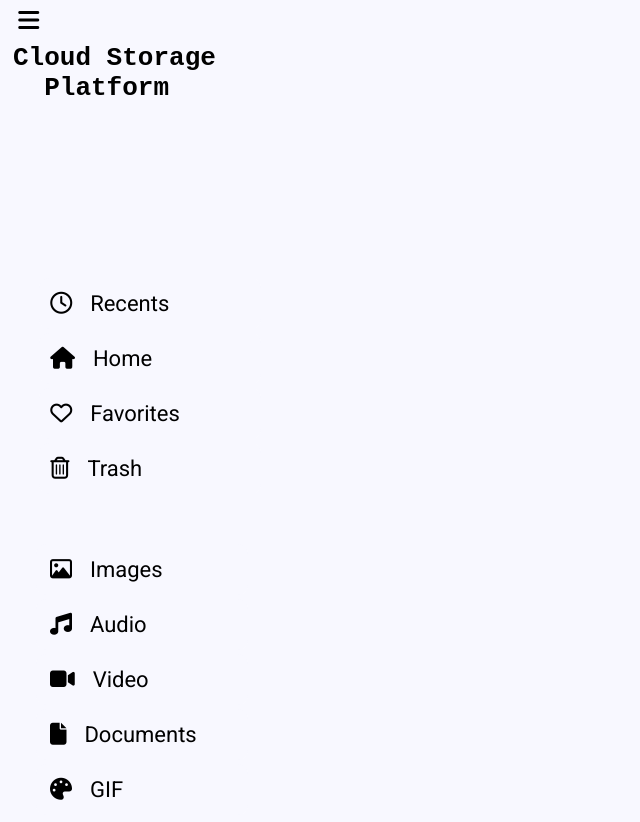
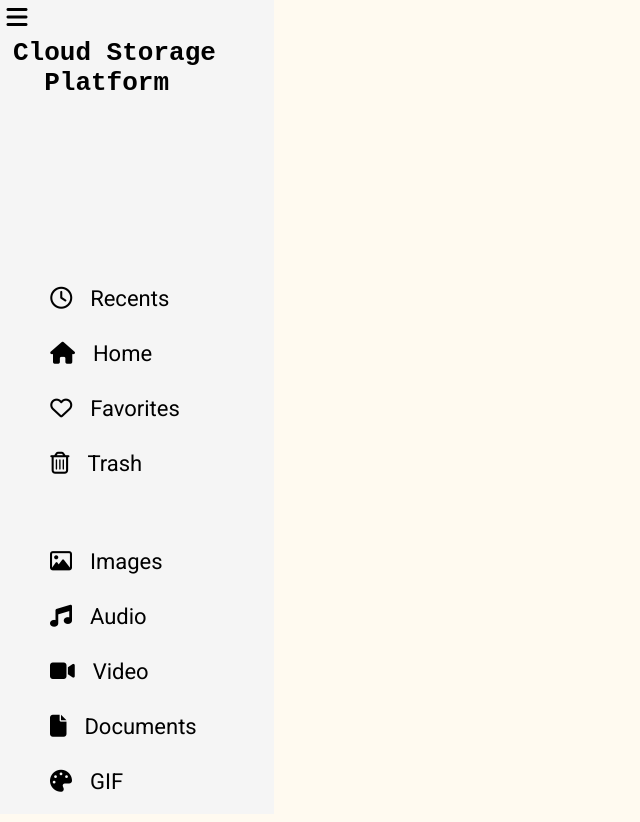
Before and after one commit to rushaan1/Cloud-Storage-Platform, an Angular app in the folder Cloud Storage Platform/AngularApplication/CloudStoragePlatformUI/: page / in a window 1280 px wide. Shown: the whole page, without its empty margins (0-640 px from the left). Built offline with nearby package versions, Linux system fonts and the light colour scheme.

Commit message:
Navigation drawer almost complete, storage viewer left

```diff
--- a/Cloud Storage Platform/AngularApplication/CloudStoragePlatformUI/src/app/app.component.css
+++ b/Cloud Storage Platform/AngularApplication/CloudStoragePlatformUI/src/app/app.component.css
@@ -1,3 +1,7 @@
 .navigation-drawer{
-    width: 25%;
+    height: 100vh;
 }
+
+.drawer-component{
+    height: 100vh;
+}
--- a/Cloud Storage Platform/AngularApplication/CloudStoragePlatformUI/src/app/app.component.html
+++ b/Cloud Storage Platform/AngularApplication/CloudStoragePlatformUI/src/app/app.component.html
@@ -1,5 +1,5 @@
 <div class="navigation-drawer">
-  <drawer></drawer>
+  <drawer class="drawer-component" (miniSet)="miniToggle($event)"></drawer>
 </div>
 <div class="dashboard">
 
--- a/Cloud Storage Platform/AngularApplication/CloudStoragePlatformUI/src/app/app.component.ts
+++ b/Cloud Storage Platform/AngularApplication/CloudStoragePlatformUI/src/app/app.component.ts
@@ -1,10 +1,21 @@
-import { Component } from '@angular/core';
+import { Component, OnInit } from '@angular/core';
 
 @Component({
   selector: 'app-root',
   templateUrl: './app.component.html',
   styleUrl: './app.component.css'
 })
-export class AppComponent {
+export class AppComponent implements OnInit {
+  ngOnInit(): void {
+    this.miniToggle(false);
+  }
+
   title = 'CloudStoragePlatformUI';
+  miniset:boolean = false;
+
+  miniToggle(event:boolean){
+    this.miniset = event;
+    const navDrawer = document.getElementsByClassName("navigation-drawer")[0] as HTMLElement;
+    navDrawer.style.width = event ? "50px" : "321px";
+  }
 }
--- a/Cloud Storage Platform/AngularApplication/CloudStoragePlatformUI/src/app/navigation-drawer/navigation-drawer.component.css
+++ b/Cloud Storage Platform/AngularApplication/CloudStoragePlatformUI/src/app/navigation-drawer/navigation-drawer.component.css
@@ -1,11 +1,23 @@
+.drawer{
+    background-color: #F5F5F5;
+    transition: all 0.7s ease-in-out;
+    position: absolute;
+    height: 100vh;
+    /* display:none; */
+}
+
 h1 {
     margin-top: 3.5px;
     margin-left: 13px;
 }
 
+pre{
+    background-color: #F5F5F5;
+}
+
 .top-category {
-    margin-bottom: 5vh;
-    padding: 3px 13px 3px 39px;
+    padding: 3px 13px 40px 39px;
+    background-color: #F5F5F5;
 }
 
 .bottom-category{
@@ -16,6 +28,7 @@ h1 {
     list-style: none;
     font-family: 'Roboto', sans-serif;
     font-size: 22px;
+    background-color: #F5F5F5;
 }
 
 i {
@@ -28,6 +41,7 @@ li {
     border-radius: 10px;
     width: 200px;
     margin-bottom: 4px;
+    user-select: none !important;
 }
 
 li:hover{
@@ -46,14 +60,28 @@ input {
 
 .storage-info {
     height: 21.5vh;
+    background-color: #F5F5F5;
 }
 
 .menu {
-    margin-left: 9.1px;
-    margin-top: 4.2px;
-    margin-bottom: 5.3px;
     font-size: 1.5rem;
+    background-color: #F5F5F5;
+    display:inline;
+    text-align: center;
 }
+
+.menu-i{
+    margin-right: 0;
+    padding: 5px;
+    width: 24px;
+    height: 24px;
+    border-radius: 50%;
+}
+
+.menu-i:hover{
+    background-color: lightgray;
+}
+
 
 a {
     text-decoration: none;
@@ -64,3 +92,51 @@ a {
 .active {
     background-color: bisque;
 }
+
+
+
+
+
+
+.mini-drawer{
+    background-color: #F5F5F5;
+    width: 50px;
+    transition: all 0.7s ease-in-out;
+    position: absolute;
+    top: 0px;
+    visibility: hidden;
+    height: 100vh;
+    position:sticky;
+    height: 100vh;
+    /* transform: -100%; */
+}
+
+.mini-drawer i{
+    padding-left: 0;
+}
+
+.m-top-cat{
+    padding-left: 0;
+}
+
+.m-bottom-cat{
+    padding-left: 0;
+}
+
+.mini-drawer li{
+    padding-left: 10px !important;
+    width:25px !important;
+}
+
+.m-menu i{
+    padding: 8px !important;
+}
+
+.mini-drawer a{
+    display: inline-block;
+    width: 30px !important;
+}
+
+.sticky-holder{
+    height: 100vh;
+}
--- a/Cloud Storage Platform/AngularApplication/CloudStoragePlatformUI/src/app/navigation-drawer/navigation-drawer.component.html
+++ b/Cloud Storage Platform/AngularApplication/CloudStoragePlatformUI/src/app/navigation-drawer/navigation-drawer.component.html
@@ -1,7 +1,7 @@
 <div class="drawer">
     <div class="drawer-top">
         <div class="menu">
-            <i class="menu fa-solid fa-bars"></i>
+            <i (click)="drawerClick()" class="menu-i fa-solid fa-bars"></i>
         </div>
     <h1><pre>Cloud Storage
   Platform</pre></h1>
@@ -9,17 +9,39 @@
     <div class="storage-info">
 
     </div>
-    <ul class="category top-category">
+    <ul class="category top-category maindrawer-top">
         <li (mouseover)="topCategoryLiHover($event)" (mouseleave)="topCategoryLiHoverAway($event)"><a [routerLink]="['/recents']" [routerLinkActive]="['active']"><i class="fa-regular fa-clock"></i>Recents</a></li>
         <li (mouseover)="topCategoryLiHover($event)" (mouseleave)="topCategoryLiHoverAway($event)"><a [routerLink]="['/home']" [routerLinkActive]="['active']"><i class="fa-solid fa-house"></i>Home</a></li>
         <li (mouseover)="topCategoryLiHover($event)" (mouseleave)="topCategoryLiHoverAway($event)"><a [routerLink]="['/favorites']" [routerLinkActive]="['active']"><i class="fa-regular fa-heart"></i>Favorites</a></li>
         <li (mouseover)="topCategoryLiHover($event)" (mouseleave)="topCategoryLiHoverAway($event)"><a [routerLink]="['/trash']" [routerLinkActive]="['active']"><i class="fa-regular fa-trash-can"></i>Trash</a></li>
     </ul>
-    <ul class="category bottom-category">
-        <li (click)="typeItemSelected($event, 0)" style="padding-left: 0;" (mouseover)="hoverTransitionTrigger($event)" (mouseleave)="hoverTransitionOppositeTrigger($event)" class="category-tab"><input id="0-NavCheckbox" type="checkbox"/><a><i class="fa-regular fa-image"></i>Images</a></li>
-        <li (click)="typeItemSelected($event, 1)" style="padding-left: 0;" (mouseover)="hoverTransitionTrigger($event)" (mouseleave)="hoverTransitionOppositeTrigger($event)" class="category-tab"><input id="1-NavCheckbox" type="checkbox"/><a><i class="fa-solid fa-music"></i>Audio</a></li>
-        <li (click)="typeItemSelected($event, 2)" style="padding-left: 0;" (mouseover)="hoverTransitionTrigger($event)" (mouseleave)="hoverTransitionOppositeTrigger($event)" class="category-tab"><input id="2-NavCheckbox" type="checkbox"/><a><i class="fa-solid fa-video"></i>Video</a></li>
-        <li (click)="typeItemSelected($event, 3)" style="padding-left: 0;" (mouseover)="hoverTransitionTrigger($event)" (mouseleave)="hoverTransitionOppositeTrigger($event)" class="category-tab"><input id="3-NavCheckbox" type="checkbox"/><a><i class="fa-solid fa-file"></i>Documents</a></li>
-        <li (click)="typeItemSelected($event, 4)" style="padding-left: 0;" (mouseover)="hoverTransitionTrigger($event)" (mouseleave)="hoverTransitionOppositeTrigger($event)" class="category-tab"><input id="4-NavCheckbox" type="checkbox"/><a><i class="fa-solid fa-palette"></i>GIF</a></li>
+    <ul class="category bottom-category maindrawer-bottom">
+        <li id="Images" (click)="typeItemSelected($event, 0)" style="padding-left: 0;" (mouseover)="hoverTransitionTrigger($event)" (mouseleave)="hoverTransitionOppositeTrigger($event)" class="category-tab"><input id="0-NavCheckbox" type="checkbox"/><a><i class="fa-regular fa-image"></i>Images</a></li>
+        <li id="Audio" (click)="typeItemSelected($event, 1)" style="padding-left: 0;" (mouseover)="hoverTransitionTrigger($event)" (mouseleave)="hoverTransitionOppositeTrigger($event)" class="category-tab"><input id="1-NavCheckbox" type="checkbox"/><a><i class="fa-solid fa-music"></i>Audio</a></li>
+        <li id="Video" (click)="typeItemSelected($event, 2)" style="padding-left: 0;" (mouseover)="hoverTransitionTrigger($event)" (mouseleave)="hoverTransitionOppositeTrigger($event)" class="category-tab"><input id="2-NavCheckbox" type="checkbox"/><a><i class="fa-solid fa-video"></i>Video</a></li>
+        <li id="Documents" (click)="typeItemSelected($event, 3)" style="padding-left: 0;" (mouseover)="hoverTransitionTrigger($event)" (mouseleave)="hoverTransitionOppositeTrigger($event)" class="category-tab"><input id="3-NavCheckbox" type="checkbox"/><a><i class="fa-solid fa-file"></i>Documents</a></li>
+        <li id="GIF" (click)="typeItemSelected($event, 4)" style="padding-left: 0;" (mouseover)="hoverTransitionTrigger($event)" (mouseleave)="hoverTransitionOppositeTrigger($event)" class="category-tab"><input id="4-NavCheckbox" type="checkbox"/><a><i class="fa-solid fa-palette"></i>GIF</a></li>
     </ul>
 </div>
+
+
+<div class="sticky-holder">
+    <div class="mini-drawer">
+        <div class="menu m-menu">
+            <i (click)="miniDrawerClick()" class="menu-i fa-solid fa-bars"></i>
+        </div>
+        <ul class="category top-category m-top-cat">
+            <li (mouseover)="topCategoryLiHover($event)" (mouseleave)="topCategoryLiHoverAway($event)"><a [routerLink]="['/recents']" [routerLinkActive]="['active']"><i class="fa-regular fa-clock"></i></a></li>
+            <li (mouseover)="topCategoryLiHover($event)" (mouseleave)="topCategoryLiHoverAway($event)"><a [routerLink]="['/home']" [routerLinkActive]="['active']"><i class="fa-solid fa-house"></i></a></li>
+            <li (mouseover)="topCategoryLiHover($event)" (mouseleave)="topCategoryLiHoverAway($event)"><a [routerLink]="['/favorites']" [routerLinkActive]="['active']"><i class="fa-regular fa-heart"></i></a></li>
+            <li (mouseover)="topCategoryLiHover($event)" (mouseleave)="topCategoryLiHoverAway($event)"><a [routerLink]="['/trash']" [routerLinkActive]="['active']"><i class="fa-regular fa-trash-can"></i></a></li>
+        </ul>
+        <ul class="category bottom-category m-bottom-cat">
+            <li id="Images" (click)="typeItemSelectedMini($event,'Images', 0)" style="padding-left: 0;" (mouseover)="hoverTransitionTrigger($event)" (mouseleave)="hoverTransitionOppositeTrigger($event)" class="m-cat-tab category-tab Images"><a><i class="fa-regular fa-image"></i></a></li>
+            <li id="Audio" (click)="typeItemSelectedMini($event,'Audio', 1)" style="padding-left: 0;" (mouseover)="hoverTransitionTrigger($event)" (mouseleave)="hoverTransitionOppositeTrigger($event)" class="m-cat-tab category-tab Audio"><a><i class="fa-solid fa-music "></i></a></li>
+            <li id="Video" (click)="typeItemSelectedMini($event,'Video', 2)" style="padding-left: 0;" (mouseover)="hoverTransitionTrigger($event)" (mouseleave)="hoverTransitionOppositeTrigger($event)" class="m-cat-tab category-tab Video"><a><i class="fa-solid fa-video"></i></a></li>
+            <li id="Documents" (click)="typeItemSelectedMini($event,'Documents', 3)" style="padding-left: 0;" (mouseover)="hoverTransitionTrigger($event)" (mouseleave)="hoverTransitionOppositeTrigger($event)" class="m-cat-tab category-tab Documents"><a><i class="fa-solid fa-file"></i></a></li>
+            <li id="GIF" (click)="typeItemSelectedMini($event,'GIF', 4)" style="padding-left: 0;" (mouseover)="hoverTransitionTrigger($event)" (mouseleave)="hoverTransitionOppositeTrigger($event)" class="m-cat-tab category-tab GIF"><a><i class="fa-solid fa-palette"></i></a></li>
+        </ul>
+    </div>
+</div>
--- a/Cloud Storage Platform/AngularApplication/CloudStoragePlatformUI/src/styles.css
+++ b/Cloud Storage Platform/AngularApplication/CloudStoragePlatformUI/src/styles.css
@@ -2,5 +2,8 @@
 *{
     padding: 0;
     margin: 0;
-    background-color:ghostwhite;
 }
+
+body{
+    background-color:#FFFAF0;
+}
```
Also changed, not shown: Cloud Storage Platform/AngularApplication/CloudStoragePlatformUI/src/app/navigation-drawer/navigation-drawer.component.ts (+110 -34 lines).
